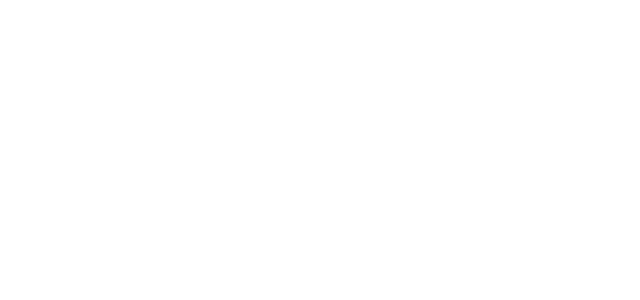
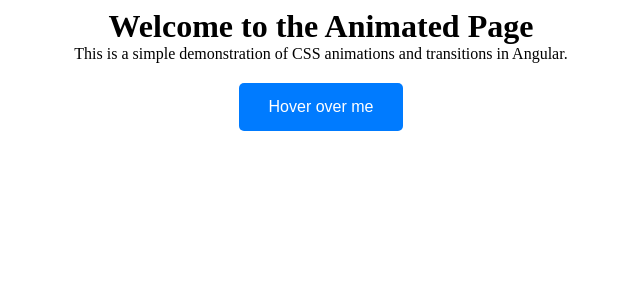
Before and after one commit to bishtmanish739/indpro-frontend-ecommerece, an Angular app: page /question-4 in a window 1280 px wide. Before the commit this address led to /. Shown: the top 300 px of the page, without its empty margins (319-959 px from the left). Built offline with nearby package versions, Linux system fonts and the light colour scheme.

Commit message:
question-4 added

```diff
--- a/src/app/app-routing.module.ts
+++ b/src/app/app-routing.module.ts
@@ -7,6 +7,7 @@
 import { Question1Component } from './question-1/question-1.component';
 import { Question2Component } from './question-2/question-2.component';
 import { Question3Component } from './question-3/question-3.component';
+import { Question4Component } from './question-4/question-4.component';
 
 const routes: Routes = [
 
@@ -16,7 +17,9 @@
   { path: 'cart', component: CartComponent },
   {path:'question-1',component:Question1Component},
   {path:'question-2',component:Question2Component},
-  {path:'question-3',component:Question3Component}
+  {path:'question-3',component:Question3Component},
+  {path:'question-4',component:Question4Component}
+
 
 
 
--- a/src/app/app.module.ts
+++ b/src/app/app.module.ts
@@ -12,6 +12,7 @@
 import { Question1Component } from './question-1/question-1.component';
 import { Question2Component } from './question-2/question-2.component';
 import { Question3Component } from './question-3/question-3.component';
+import { Question4Component } from './question-4/question-4.component';
 
 @NgModule({
   declarations: [
@@ -22,7 +23,8 @@
     CartComponent,
     Question1Component,
     Question2Component,
-    Question3Component
+    Question3Component,
+    Question4Component
   ],
   imports: [
     BrowserModule,
--- /dev/null
+++ b/src/app/question-4/question-4.component.css
@@ -0,0 +1,50 @@
+/* General Reset */
+* {
+    margin: 0;
+    padding: 0;
+    box-sizing: border-box;
+  }
+
+  body {
+    font-family: 'Arial', sans-serif;
+    background-color: #f4f4f4;
+    display: flex;
+    justify-content: center;
+    align-items: center;
+    height: 100vh;
+  }
+
+  /* Container styling */
+  .container {
+    text-align: center;
+  }
+
+  /* Animation: Fade-in on page load */
+  .fade-in {
+    opacity: 0;
+    animation: fadeIn 5s forwards;
+  }
+
+  @keyframes fadeIn {
+    to {
+      opacity: 1;
+    }
+  }
+
+  /* Button styling with hover transition */
+  .animated-button {
+    background-color: #007bff;
+    color: white;
+    padding: 15px 30px;
+    border: none;
+    border-radius: 5px;
+    font-size: 16px;
+    cursor: pointer;
+    margin-top: 20px;
+    transition: background-color 0.3s ease, transform 0.3s ease;
+  }
+
+  .animated-button:hover {
+    background-color: #07603b;
+    transform: scale(1.4);
+  }
--- /dev/null
+++ b/src/app/question-4/question-4.component.html
@@ -0,0 +1,5 @@
+<div class="container">
+    <h1 class="fade-in">Welcome to the Animated Page</h1>
+    <p class="fade-in">This is a simple demonstration of CSS animations and transitions in Angular.</p>
+    <button class="animated-button">Hover over me</button>
+  </div>
```
Also changed, not shown: src/app/question-4/question-4.component.ts (added, +10 -0 lines), 1 other file (tests, documents, lock files or other folders).
